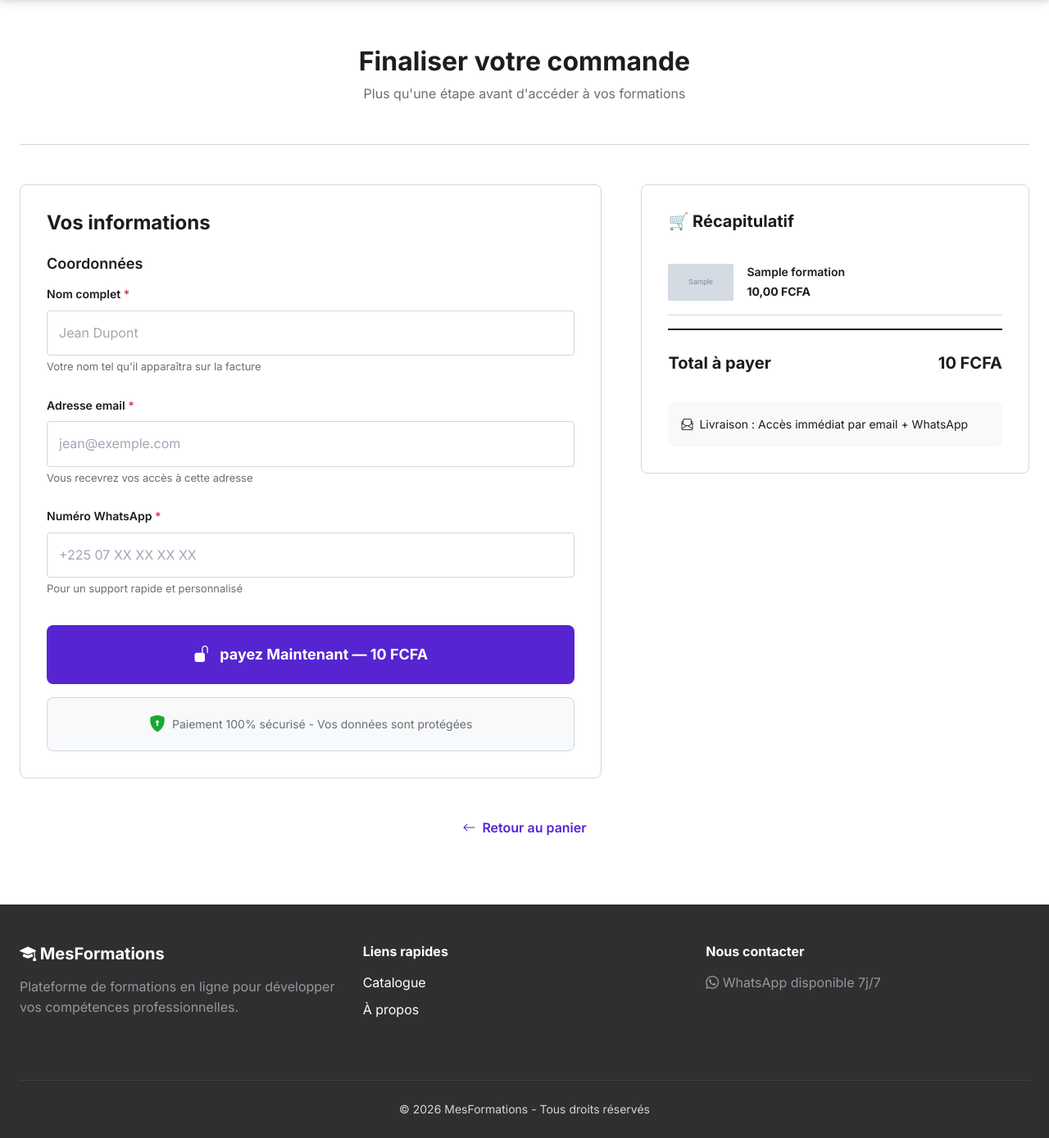
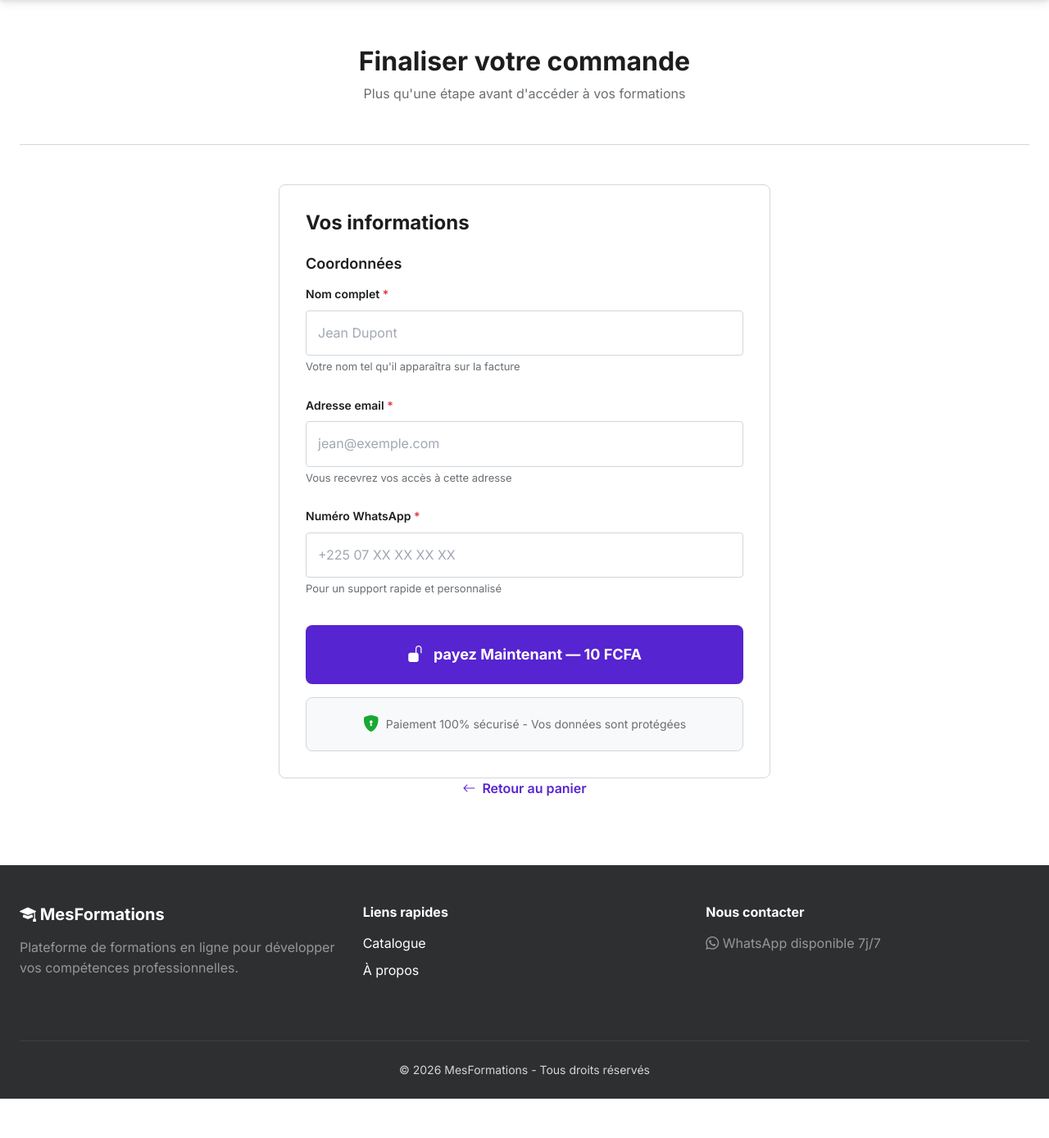
Before and after one commit to amparachrist-beep/Formations, a Django app: template formation/templates/formation/checkout.html in a window 1280 px wide. Shown: the part 79-1468 px from the top of the page at 82% size. After the commit the page ends 1420 px from the top, so only its background shows below. Run offline with Django 4.2, Linux system fonts and the light colour scheme; tables that the repository leaves empty hold one stand-in row (values such as "Sample post"); the template is opened without the code that fills it: values that come from a table or form of the project are taken from there, most other values are stand-ins (such as "Sample title", 1, 10 or a date in 2020); grey boxes marked "Sample" are stand-in pictures.

Commit message:
feat: add direct purchase flow without carter james

```diff
--- a/formation/templates/formation/checkout.html
+++ b/formation/templates/formation/checkout.html
@@ -78,11 +78,10 @@
 
     /* Layout checkout */
     .checkout-layout {
-        display: grid;
-        grid-template-columns: 1.5fr 1fr;
-        gap: 3rem;
-        margin-bottom: 3rem;
-    }
+    grid-template-columns: 1fr;
+    max-width: 600px;
+    margin: 0 auto 3rem;
+}
 
     /* Formulaire */
     .checkout-form {
@@ -460,41 +459,6 @@
             </form>
         </div>
 
-        <!-- Résumé -->
-        <div class="order-recap">
-            <h2>🛒 Récapitulatif</h2>
-
-            {% for formation in formations %}
-                <div class="recap-item">
-                    <div>
-                        {% if formation.image %}
-                            <img src="{{ formation.image.url }}" alt="{{ formation.titre }}" class="recap-image">
-                        {% else %}
-                            <div class="recap-image"></div>
-                        {% endif %}
-                    </div>
-                    <div class="recap-details">
-                        <div class="recap-title">{{ formation.titre }}</div>
-                        <div class="recap-price">{{ formation.prix }} FCFA</div>
-                    </div>
-                </div>
-            {% endfor %}
-
-            <div class="recap-total">
-                <span>Total à payer</span>
-                <span>{{ total }} FCFA</span>
-            </div>
-
-            <!-- Livraison -->
-            <div style="margin-top: 1rem; padding: 1rem; background: #f8f9fa; border-radius: 8px;">
-                <div style="display: flex; align-items: center; gap: 0.5rem; font-size: 0.875rem;">
-                    <i class="bi bi-envelope-paper"></i>
-                    <span>Livraison : Accès immédiat par email + WhatsApp</span>
-                </div>
-            </div>
-        </div>
-    </div>
-
     <!-- Lien retour -->
     <div class="text-center mb-5">
         <a href="{% url 'panier' %}" style="color: var(--primary-color); text-decoration: none; font-weight: 600;">
```
